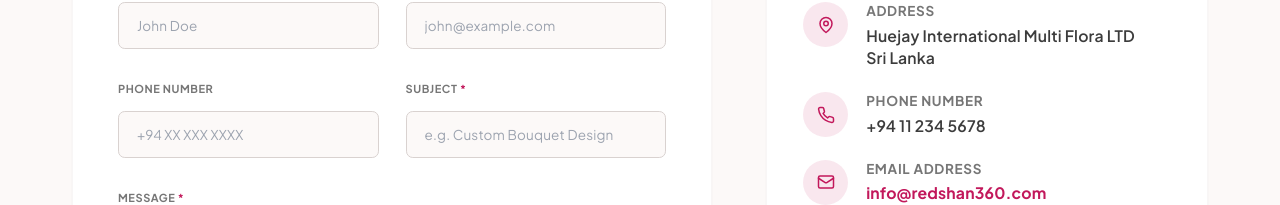
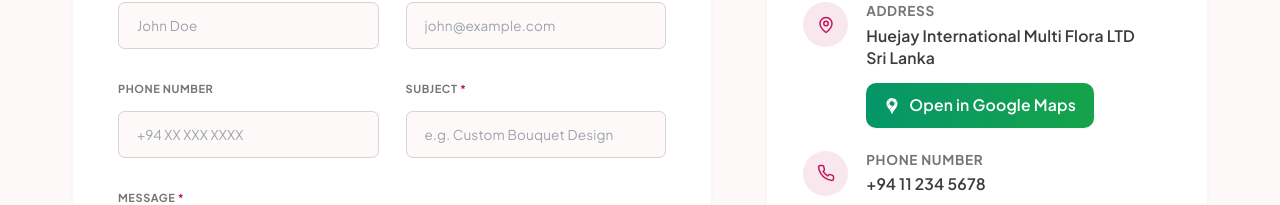
Before and after one commit to VindyaSS/RedShan360-3D-Artificial-Flower-Customization-E-Platform, a React (Vite) app in the folder RedShan360/: page /contact in a window 1280 px wide. Shown: the part 599-804 px from the top of the page. Built offline with nearby package versions, Linux system fonts and the light colour scheme; no server answers; a web font is replaced by a local one.

Commit message:
Contact about page google map is now working

```diff
--- a/RedShan360/package.json
+++ b/RedShan360/package.json
@@ -20,6 +20,7 @@
     "react": "^18.2.0",
     "react-chartjs-2": "^5.3.1",
     "react-dom": "^18.2.0",
+    "react-icons": "^5.7.0",
     "react-router-dom": "^7.17.0",
     "three": "^0.166.1"
   },
--- a/RedShan360/src/pages/GuestUser/ContactPage.jsx
+++ b/RedShan360/src/pages/GuestUser/ContactPage.jsx
@@ -15,6 +15,7 @@ import {
   MessageCircle,
   Loader2
 } from 'lucide-react';
+import { SiGooglemaps } from 'react-icons/si';
 
 // EmailJS Constants
 const SERVICE_ID = "service_47etspc";
@@ -415,6 +416,14 @@ const ContactPage = () => {
                     <p className="text-xs md:text-sm text-[#1a1a1a]/85 leading-relaxed font-semibold mt-1">
                       Huejay International Multi Flora LTD<br />Sri Lanka
                     </p>
+                    <button
+                      onClick={() => window.open("https://maps.app.goo.gl/422Yf2rPWjKNsLtr7", "_blank", "noopener,noreferrer")}
+                      className="mt-3 inline-flex items-center gap-2 bg-gradient-to-r from-emerald-600 to-green-600 hover:from-emerald-700 hover:to-green-700 text-white font-semibold text-xs md:text-sm px-4 py-2.5 rounded-[10px] shadow-sm hover:shadow-md transition-all duration-300 ease-in-out hover:scale-[1.03] active:scale-[0.98] cursor-pointer"
+                      title="Click to navigate using Google Maps"
+                    >
+                      <SiGooglemaps size={16} />
+                      <span>Open in Google Maps</span>
+                    </button>
                   </div>
                 </div>
 
```
Also changed, not shown: 1 other file (tests, documents, lock files or other folders).
